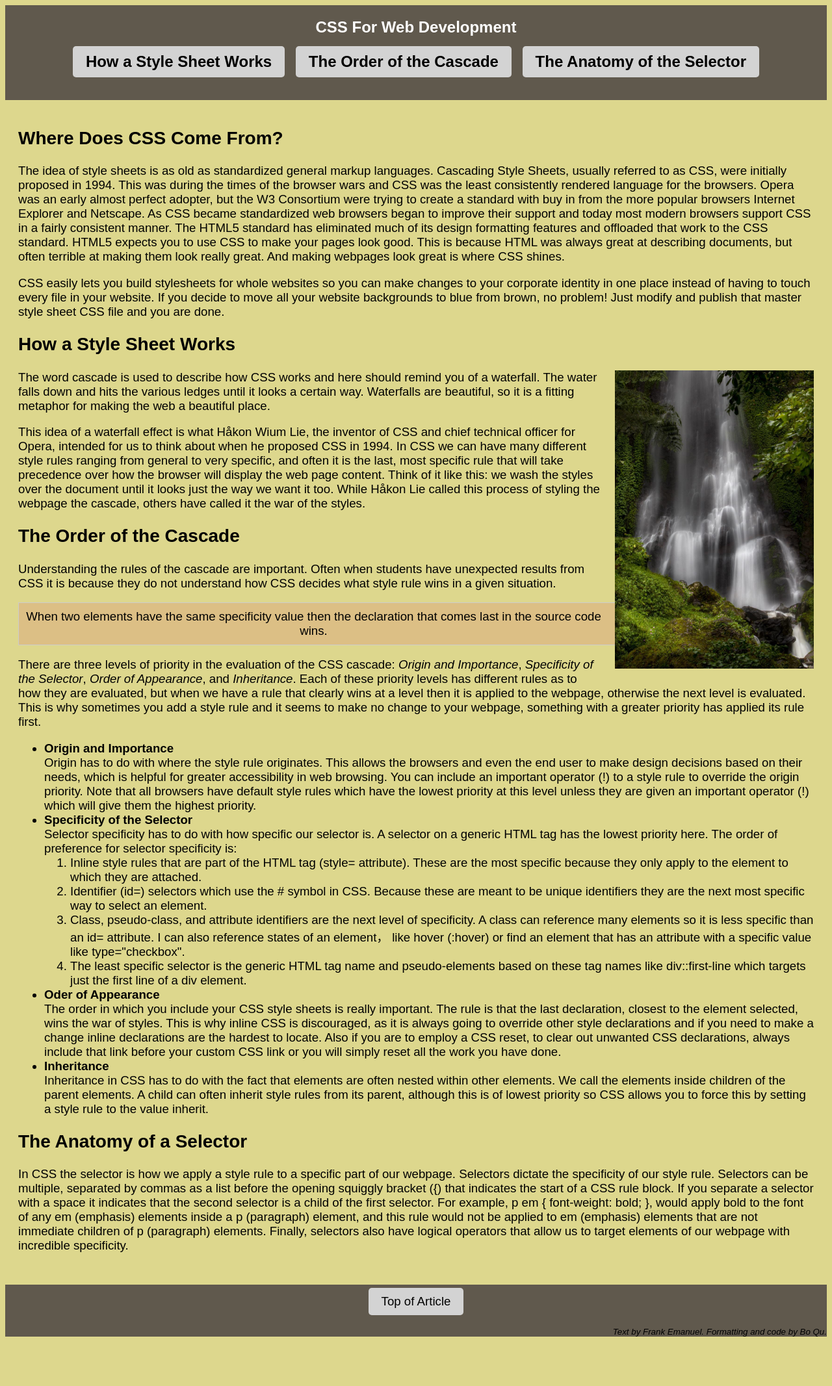
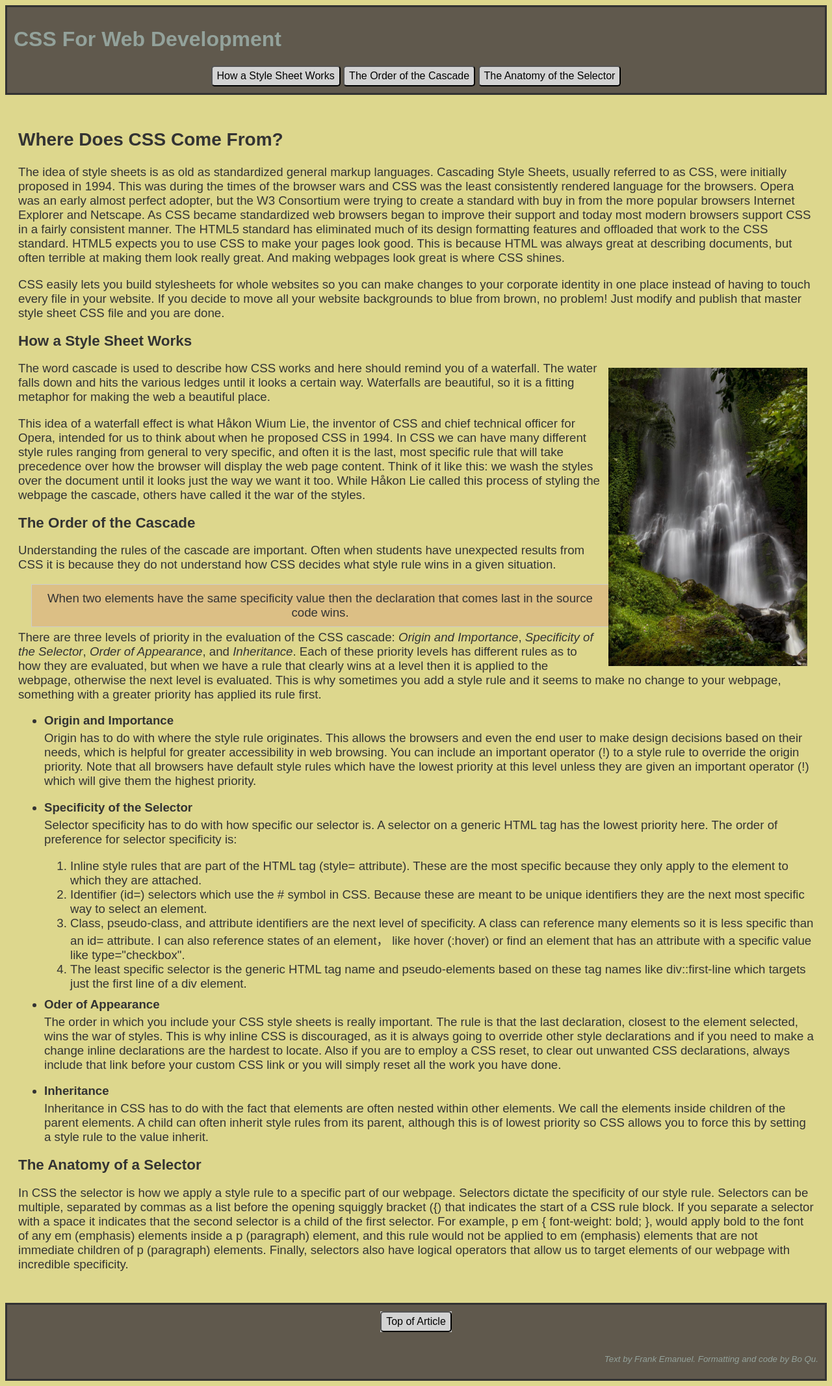
Before and after one commit to codebool/Algonquin-CP, a PHP site: page /Lab3.html in a window 1280 px wide. Shown: the whole page at 65% size. Before the commit the page ends 2057 px from the top, so only its background shows below. Run offline with PHP 8.4, Linux system fonts and the light colour scheme.

Commit message:
finish lab 3

```diff
--- a/CST7285/Lab03/Lab3.html
+++ b/CST7285/Lab03/Lab3.html
@@ -4,18 +4,20 @@
     <meta charset="UTF-8">
     <meta content="width=device-width, initial-scale=1.0" name="viewport">
     <meta content="Bo Qu" name="author">
-    <title>CSS for Web Development</title>
+    <title>Lab 03</title>
     <link href="lab3.css" rel="stylesheet" type="text/css">
 </head>
 <body>
 <header class="header">
     <div id="section-4">
-        CSS For Web Development
+        <h1>CSS For Web Development</h1>
     </div>
     <div class="nav">
-        <a onclick="location.href='#section-1'">How a Style Sheet Works</a>
-        <a onclick="location.href='#section-2'">The Order of the Cascade</a>
-        <a onclick="location.href='#section-3'">The Anatomy of the Selector</a>
+        <nav>
+            <a class="nav-button" href="#section-1"><button>How a Style Sheet Works</button></a>
+            <a class="nav-button" href="#section-2"><button>The Order of the Cascade</button></a>
+            <a class="nav-button" href="#section-3"><button>The Anatomy of the Selector</button></a>
+        </nav>
     </div>
 </header>
 
@@ -65,16 +67,16 @@
             a style rule and it seems to make no change to your webpage, something with a greater
             priority has applied its rule first.</p>
         <ul>
-            <li><strong>Origin and Importance</strong><br>Origin has to do with where the style rule originates. This
+            <li><strong>Origin and Importance</strong><p>Origin has to do with where the style rule originates. This
                 allows the browsers and even the end user to make design decisions based on their needs, which is
                 helpful for greater accessibility in web browsing. You can include an important operator (!) to a style
                 rule to override the origin priority. Note that all browsers have default style rules which have the
                 lowest priority at this level unless they are given an important operator (!) which will give them the
-                highest priority.
+                highest priority.</p>
             </li>
-            <li><strong>Specificity of the Selector</strong><br>Selector specificity has to do with how specific our
+            <li><strong>Specificity of the Selector</strong><p>Selector specificity has to do with how specific our
                 selector is. A selector on a generic HTML tag has the lowest priority here. The order of preference for
-                selector specificity is:
+                selector specificity is:</p>
                 <ol>
                     <li>Inline style rules that are part of the HTML tag (style= attribute). These are the most specific
                         because they only apply to the element to which they are attached.
@@ -95,19 +97,19 @@
                     </li>
                 </ol>
             </li>
-            <li><strong>Oder of Appearance</strong><br>The order in which you include your CSS style sheets is really
+            <li id="after-unordered"><strong>Oder of Appearance</strong><p>The order in which you include your CSS style sheets is really
                 important. The rule is
                 that the last declaration, closest to the element selected, wins the war of styles. This
                 is why inline CSS is discouraged, as it is always going to override other style declarations
                 and if you need to make a change inline declarations are the hardest to locate. Also if you
                 are to employ a CSS reset, to clear out unwanted CSS declarations, always include that link
-                before your custom CSS link or you will simply reset all the work you have done.
+                before your custom CSS link or you will simply reset all the work you have done.</p>
             </li>
-            <li><strong>Inheritance</strong><br>Inheritance in CSS has to do with the fact that elements are often
+            <li><strong>Inheritance</strong><p>Inheritance in CSS has to do with the fact that elements are often
                 nested within other
                 elements. We call the elements inside children of the parent elements. A child can often
                 inherit style rules from its parent, although this is of lowest priority so CSS allows
-                you to force this by setting a style rule to the value inherit.
+                you to force this by setting a style rule to the value inherit.</p>
             </li>
         </ul>
     </div>
@@ -128,7 +130,7 @@
 </div>
 <footer>
     <div class="nav">
-        <a onclick="location.href='#section-4'"> Top of Article</a>
+        <a class="nav-button" href="#section-4"><button>Top of Article</button></a>
     </div>
 
     <p>Text by Frank Emanuel. Formatting and code by Bo Qu.</p>
--- a/CST7285/Lab03/lab3.css
+++ b/CST7285/Lab03/lab3.css
@@ -1,30 +1,70 @@
 body {
-    font-family: Arial, sans-serif;
+    font-family: Arial, Helvetica, sans-serif;
     background-color: #DDD78D;
-    color: #000000;
-    font-size: 14pt;
+    color: #333333;
 }
 .header {
     background-color: #60594D;
-    padding: 20px;
-    text-align: center;
-    color: white;
-    font-size: 24px;
-    font-weight: bold;
+    border: 3px solid #333333;
+    padding: 10px;
 }
+
+.header div h1 {
+    font-size: 2em;
+    color: #93A29B;
+}
+
 .nav {
-    text-align: center;
-    margin: 10px 0;
+    display: flex;
+    justify-content: space-around; /* This spaces the buttons out evenly */
+    align-items: center; /* This centers the buttons vertically */
 }
+
 .nav a {
+    text-decoration: none; /* Remove underline */
+    color: inherit; /* Inherit color from parent element */
+    background-color: #D3D3D3;
+}
+
+.nav a:hover {
+    color: #8B635C; /* Change color on hover */
+}
+
+.nav-button button{
     display: inline-block;
-    background-color: #D3D3D3;
-    color: black;
-    padding: 10px 20px;
-    margin: 5px;
-    text-decoration: none;
-    border-radius: 5px;
+    padding: 5px 7px;
+    border-radius: 5px; /* This makes the edges rounded */
+    align-items: center;
+    font-size: 12pt;
 }
+
+.nav-button button {
+    color: #000000; /* Black color for text */
+    background-color: inherit; /* Inherit background color from parent element */
+}
+
+.nav-button button:hover {
+    background-color: #8B635C;
+}
+
+/* Target section headings */
+#section-1 h2, #section-2 h2, #section-3 h2 {
+    font-weight: bold; /* Make text bold */
+    font-size: larger; /* Make text larger than main text */
+}
+
+/* Set font size for all paragraphs */
+.content {
+    font-size: 14pt;
+    margin-top: 10px;
+    margin-bottom: 10px;
+}
+
+/* Left justify text for paragraphs that are not quotations */
+.content p:not(.highlight) {
+    text-align: left;
+}
+
 .content {
     padding: 20px;
 }
@@ -36,20 +76,50 @@ body {
     padding: 10px;
     border: 1px solid #CCC;
     text-align: center;
+    margin-left: 20px;
+    margin-right: 20px;
 }
 .image {
     float: right;
-    margin: 0 0 20px 20px;
+    margin: 10px;
     width: 25%;
+}
+
+.content p {
+    margin-top: 5px;
+}
+
+#after-unordered {
+    margin-top: 10px;
 }
 
 footer {
     background-color: #60594D;
+    color: #93A29B;
+    border: 3px solid #333333;
+    padding: 10px;
+}
+
+/* Style the link in the footer */
+footer a {
+    margin-bottom: 20px; /* Add space between the link and the author line */
 }
 
 footer p {
     text-align: right;
     font-size: 10pt;
     font-style: italic;
+}
 
+/* Add this media query at the end of your CSS file */
+@media (max-width: 675px) {
+    .nav {
+        flex-direction: column; /* Stack the buttons vertically */
+        align-items: center; /* Center the buttons */
+        justify-content: center;
+    }
+
+    .nav-button {
+        margin-bottom: 10px; /* Add some space between the buttons */
+    }
 }
```
